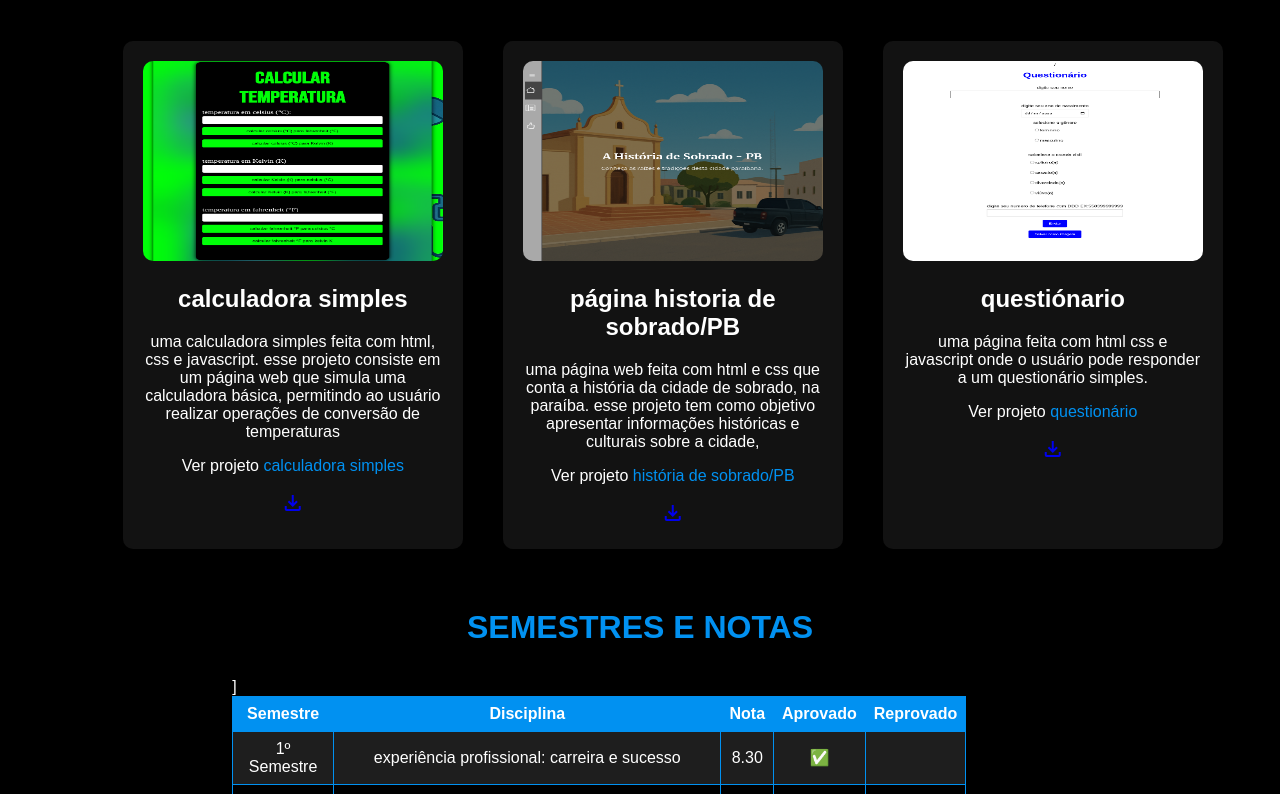
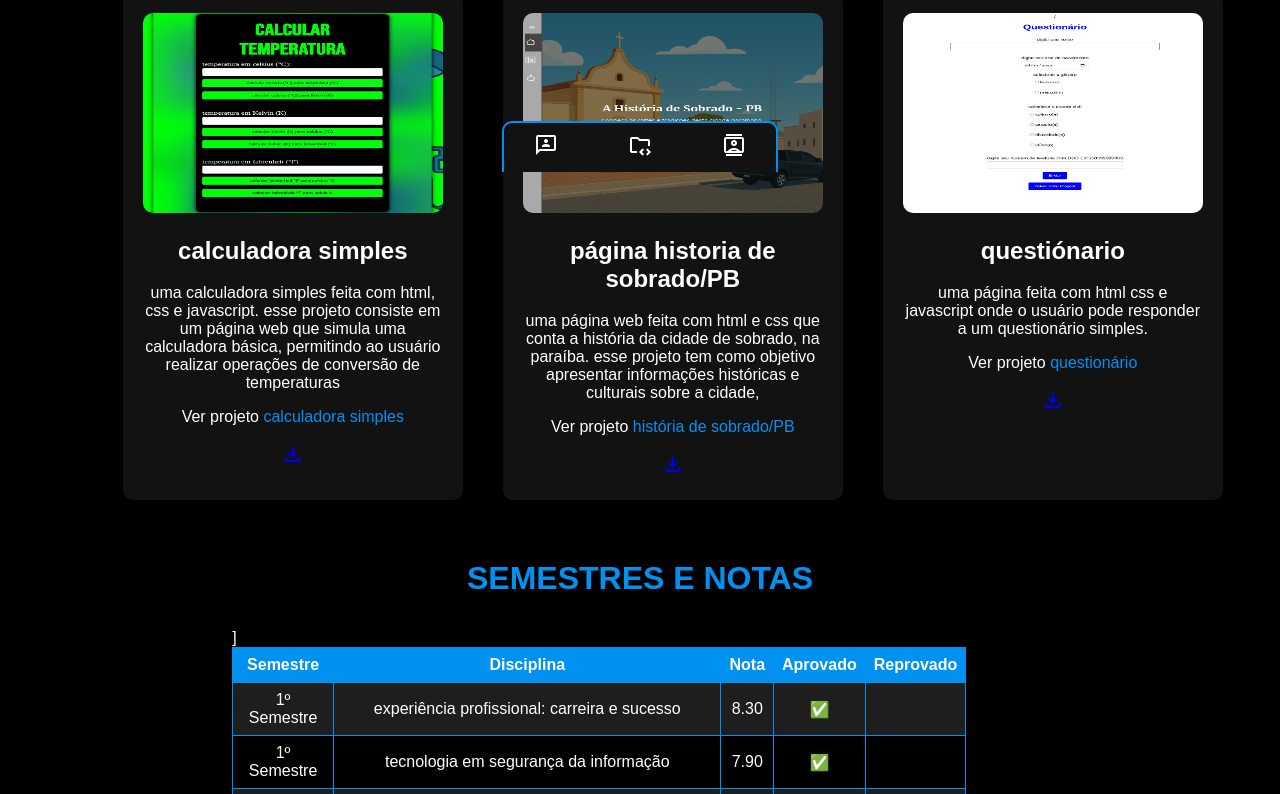
Before and after one commit to Raf693/portif-lio, a plain HTML site: page index.html in a window 1280 px wide. Shown: the part 628-1422 px from the top of the page. Drawn offline with nearby package versions, Linux system fonts and the light colour scheme; a web font is replaced by a local one.

Commit message:
atualiza index html e README

```diff
--- a/index.html
+++ b/index.html
@@ -23,8 +23,8 @@
        html {
       scroll-behavior: smooth;
       }
+
        h1{
-        margin-top: 75px;
         display: block;
         font-size: 2.5rem;
         text-align: center;
@@ -40,19 +40,23 @@
             color: #0191f1;
          }
 
-        .btn{
-            display: flex;
-            justify-content: center;
-            backdrop-filter: blur(10px);
-            width: 100%;
-            position: fixed;
-            top: 0;
-            left: 0;
-            z-index: 10;
+       .btn{
+         position: fixed;
+         bottom: 0;
+         left: 50%;
+         transform: translateX(-50%);
+         display: flex;
+         justify-content: center;
+         gap: 10px;
+         border-top-left-radius: 10px;
+         border-top-right-radius: 10px;
+         background-color: #121212;
+         border-top: #0191f1 solid 2px;
+         border-right: #0191f1 solid 2px;
+         border-left: #0191f1 solid 2px;
         }
 
          .btn>a{
-          background-color: transparent;
           color: #ffffff;
           border: none;
           padding: 10px 20px;
@@ -61,9 +65,10 @@
           font-size: 1.2rem;
           z-index: 11;
           text-decoration: none;
-           font-family: "Calistoga", serif;
+          font-family: "Calistoga", serif;
+          flex: 0;
+         }
 
-         }
          a:hover{
             color: #0191f1;
             transition: 0.7s;
@@ -148,6 +153,7 @@
                 border-radius: 10px;
                 text-align: center;
                 margin: 20px;
+                flex: 1;
             }
             .tabela{
                 display: flex;
@@ -191,6 +197,7 @@
                 padding: 10px;
                 justify-content: center;
                 align-items: center;
+                margin-bottom: 130px;
             }
             .linkcntt>a{
                 color: #0191f1;
@@ -217,18 +224,22 @@
         .sobremim{
             text-align: justify;
         }
+
+         footer{
+                margin-bottom: 70px;
+            }
     }
     </style>
 </head>
 <body>
-    <div class="btn">
-         <a href="#txtsobremim">sobre mim</a>
-         <a href="#projetos">projetos</a>
-         <a href="#contato">contato</a>
+     <div class="btn">
+         <a href="#txtsobremim"><span class="material-symbols-outlined">3p</span></a>
+         <a href="#projetos"><span class="material-symbols-outlined">folder_code</span></a>
+         <a href="#contato"><span class="material-symbols-outlined">
+contacts
+</span></a>
     </div>
     <h1>Olá esse é meu <span class="h1">portfólio</span> para você conhecer um pouco sobre mim.</h1>
-
-
 
    <div class="txtcontainer">
     <div class="txtsobremim" id="txtsobremim">
@@ -386,11 +397,7 @@
       <a href="https://www.linkedin.com/in/rafael-silva-007867356?utm_source=share_via&utm-content==profile&utm_mediu,=menber_adroid" class="icon"><i class="fab fa-linkedin"></i>linkedin</a>
       <a href="https://github.com/raf693" target="_blank">
   <i class="fa-brands fa-github"></i>github</a>
-
   </div>
-  <footer>
-    <p style="text-align: center; margin-top: 20px;">&copy; 2024 Rafael da Silva Alves. Todos os direitos reservados.</p>
-  </footer>
 
 </body>
 </html>
```
Also changed, not shown: 1 other file.
